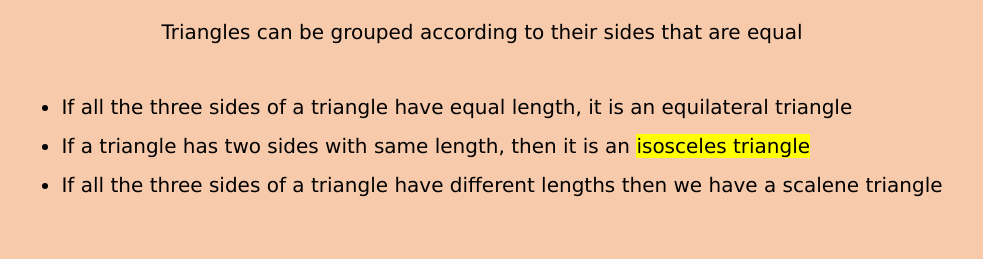
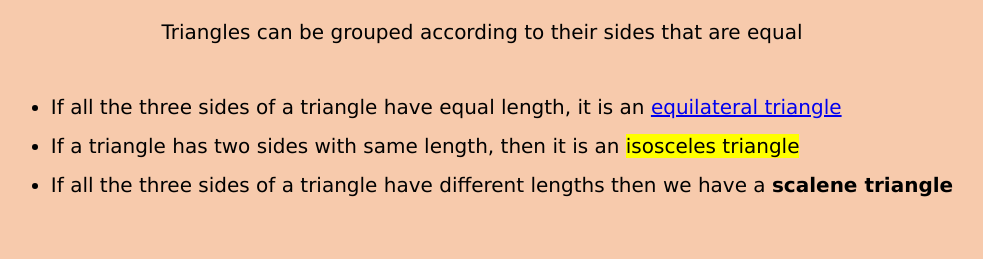
Before and after one commit to THORCoder-arch/Practicals, a plain HTML site: page REAL PRACTICALS/index.html in a window 1280 px wide. Shown: the part 314-573 px from the top of the page, without its empty margins (158-1141 px from the left). Drawn offline with Linux system fonts and the light colour scheme.

Commit message:
Update index.html

```diff
--- a/REAL PRACTICALS/index.html
+++ b/REAL PRACTICALS/index.html
@@ -16,14 +16,15 @@
     <p>Triangles can be grouped according to their sides that are equal
     <ul>
         <li>If all the three sides of a triangle have
-            equal length, it is an equilateral triangle </li>
+            equal length, it is an <a href="https://kids.kiddle.co/Equilateral_triangle" target="_blank">
+            equilateral triangle</a></li>
 
         <li>If a triangle has two sides with same length, then
             it is an <mark>isosceles triangle</mark>
         </li>
 
         <li>If all the three sides of a triangle have
-            different lengths then we have a scalene triangle</li>
+            different lengths then we have a <b>scalene triangle</b></li>
         </li>
     </ul>
 </p>
```
